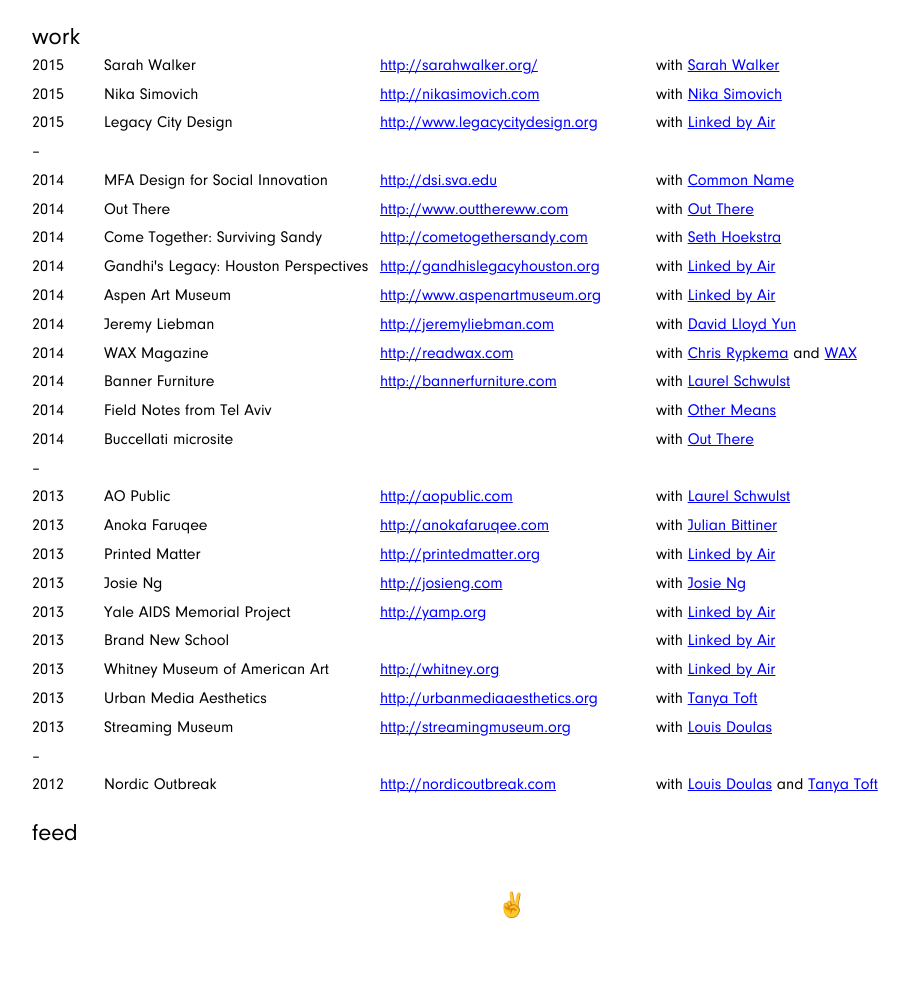
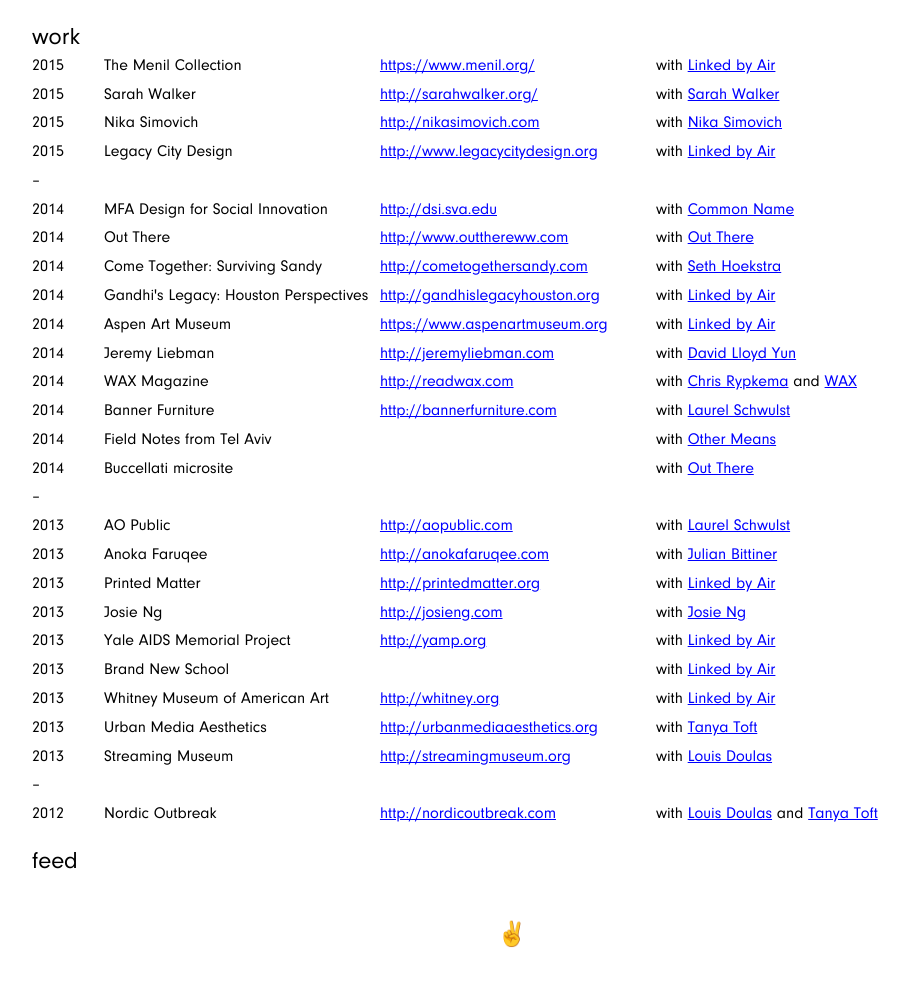
Before and after one commit to dylanfisher/my-website, a PHP site: page / in a window 1280 px wide. Shown: the part 163-1155 px from the top of the page, without its empty margins (128-1037 px from the left). Before the commit the page ends 1082 px from the top, so only its background shows below. Run offline with PHP 8.4, Linux system fonts and the light colour scheme; some libraries are stand-ins or nearby versions.

Commit message:
Add menil collection project

```diff
--- a/index.php
+++ b/index.php
@@ -90,6 +90,12 @@
     <h2 class="title">work</h2>
     <ul class="project">
       <li>2015</li>
+      <li><h3>The Menil Collection</h3></li>
+      <li><a href="https://www.menil.org/" target="_blank">https://www.menil.org/</a></li>
+      <li>with <a href="http://linkedbyair.net" target="_blank">Linked by Air</a></li>
+    </ul>
+    <ul class="project">
+      <li>2015</li>
       <li><h3>Sarah Walker</h3></li>
       <li><a href="http://sarahwalker.org/" target="_blank">http://sarahwalker.org/</a></li>
       <li>with <a href="http://sarahwalker.org/" target="_blank">Sarah Walker</a></li>
@@ -136,7 +142,7 @@
     <ul class="project">
       <li>2014</li>
       <li><h3>Aspen Art Museum</h3></li>
-      <li><a href="http://www.aspenartmuseum.org" target="_blank">http://www.aspenartmuseum.org</a></li>
+      <li><a href="https://www.aspenartmuseum.org" target="_blank">https://www.aspenartmuseum.org</a></li>
       <li>with <a href="http://linkedbyair.net" target="_blank">Linked by Air</a></li>
     </ul>
     <ul class="project">
```
